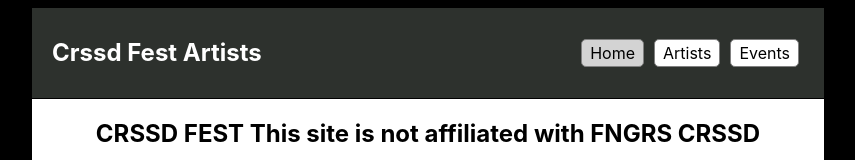
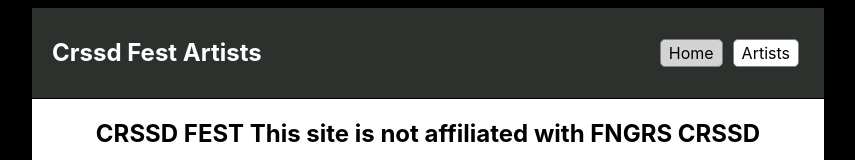
Before and after one commit to stephenprosso/spa-react, a React (Create React App) app: page / in a window 1280 px wide. Shown: the top 160 px of the page, without its empty margins (212-1067 px from the left). Built offline with nearby package versions, Linux system fonts and the light colour scheme.

Commit message:
remove events link

```diff
--- a/src/components/navbar.js
+++ b/src/components/navbar.js
@@ -8,7 +8,7 @@
         <ul className="nav-menu">
             <li><NavLink className="nav-menu_link" exact to="/">Home</NavLink></li>
             <li><NavLink className="nav-menu_link" exact to="/Artists">Artists</NavLink></li>
-            <li><NavLink className="nav-menu_link" exact to="/Events">Events</NavLink></li>
+            {/* <li><NavLink className="nav-menu_link" exact to="/Events">Events</NavLink></li> */}
 
         </ul>
     </nav>
```
